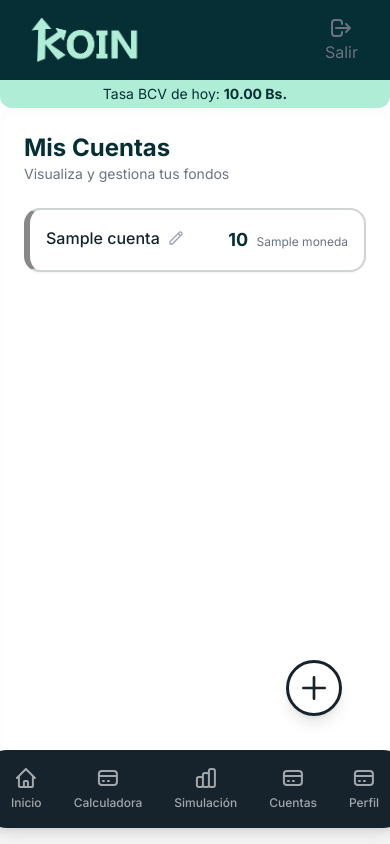
After one commit to gnesy/koin, a Django app: template templates/cuentas.html in a window 390 px wide. The commit adds this page. Run offline with Django 5.2, Linux system fonts and the light colour scheme; the template is opened without the code that fills it: most values are stand-ins (such as "Sample title", 1, 10 or a date in 2020); form fields are guessed from the names that the template uses; some libraries are stand-ins or nearby versions.

Commit message:
feat: Add account management features and update financial dashboard
- Implemented CuentaForm for creating and editing accounts.
- Added views for managing accounts: cuentas_view, editar_cuenta_view, eliminar_cuenta_view.
- Updated dashboard to display total balances in USD and VES.
- Enhanced templates for account management, including modals for editing and adding accounts.
- Introduced context processor for global data (tasa_bcv_global).
- Updated models to include new fields and methods for currency management.
- Improved UI with responsive design and better user experience.

```diff
--- a/finances/models.py
+++ b/finances/models.py
@@ -66,7 +66,7 @@ class Moneda(models.Model):
     tasa_cambio = models.DecimalField(max_digits=18, decimal_places=4)
 
     def __str__(self):
-        return self.nombre_moneda
+        return self.codigo
 
 # Tabla de Cuentas
 class Cuenta(models.Model):
--- a/koin/settings.py
+++ b/koin/settings.py
@@ -38,6 +38,7 @@ INSTALLED_APPS = [
     'django.contrib.sessions',
     'django.contrib.messages',
     'django.contrib.staticfiles',
+    'django.contrib.humanize',
     'finances',
     'simulation',
 ]
@@ -64,6 +65,7 @@ TEMPLATES = [
                 'django.template.context_processors.request',
                 'django.contrib.auth.context_processors.auth',
                 'django.contrib.messages.context_processors.messages',
+                'finances.context_processors.datos_globales_koin',
             ],
         },
     },
@@ -105,7 +107,7 @@ AUTH_PASSWORD_VALIDATORS = [
 # Internationalization
 # https://docs.djangoproject.com/en/6.0/topics/i18n/
 
-LANGUAGE_CODE = 'es'
+LANGUAGE_CODE = 'es-ve'
 
 TIME_ZONE = 'America/Caracas'
 
--- a/koin/urls.py
+++ b/koin/urls.py
@@ -17,12 +17,15 @@ Including another URLconf
 from django.contrib import admin
 from django.urls import path
 from django.contrib.auth.views import LogoutView
-from finances.views import registro_usuario, dashboard, login_view
+from finances.views import registro_usuario, dashboard, login_view, cuentas_view, editar_cuenta_view, eliminar_cuenta_view
 
 urlpatterns = [
     path('admin/', admin.site.urls),
     path('panel-financiero/', dashboard, name='dashboard'),
     path('iniciar-sesion/', login_view, name='login'),
     path('registro/', registro_usuario, name='registro'),
+    path('cuentas/', cuentas_view, name='cuentas'),
     path("salir/", LogoutView.as_view(next_page="login"), name="logout"),
+    path('cuentas/editar/<int:cuenta_id>/', editar_cuenta_view, name='editar_cuenta'),
+    path('cuentas/eliminar/<int:cuenta_id>/', eliminar_cuenta_view, name='eliminar_cuenta'),
 ]
--- a/templates/base.html
+++ b/templates/base.html
@@ -24,7 +24,7 @@
     </script>
     <link href="https://fonts.googleapis.com/css2?family=Inter:wght@400;500;600;700&display=swap" rel="stylesheet">
 </head>
-<body class="bg-gradient-to-b from-deep-teal via-[#51847b] to-mint-green text-charcoal-teal antialiased min-h-screen">
+<body class="text-deep-teal antialiased h-[100dvh]">
     {% block layout %}{% endblock %}
 </body>
 </html>
--- a/templates/base_auth.html
+++ b/templates/base_auth.html
@@ -1,7 +1,7 @@
 {% extends 'base.html' %}
 
 {% block layout %}
-<div class="min-h-screen flex flex-col justify-center items-center p-4">
+<div class="h-screen flex flex-col justify-center items-center p-4 bg-gradient-to-b from-deep-teal via-[#51847b]">
     {% block content %}
     {% endblock %}
 </div>
--- a/templates/base_dashboard.html
+++ b/templates/base_dashboard.html
@@ -2,36 +2,65 @@
 {% load static %}
 
 {% block layout %}
-<div class="min-h-screen bg-pale-blue-grey flex items-center justify-center font-sans">
 
-    <div class="w-full h-[100dvh]  bg-white  relative flex flex-col overflow-hidden ">
+    <div class="fixed inset-0 h-[100dvh] w-full font-sans relative flex flex-col overflow-hidden ">
 
-        <header class="h-20 bg-white flex items-center justify-between px-6 shrink-0 z-10">
+        <header class="h-20 bg-deep-teal flex items-center justify-between px-6 ">
             <div>
-                <h1 class="text-xl font-bold text-deep-teal">Koin</h1>
-                <p class="text-xs text-gray-400">Jefe de Familia: {{ user.first_name }}</p>
+                <img src="{% static 'images/KOIN completo degradado.png' %}" alt="Logo Koin" width="120px">
             </div>
-                        <div class="w-10 h-10 rounded-full bg-pale-blue-grey flex items-center justify-center text-deep-teal font-bold">
-                {{ user.first_name|first|default:"U" }}
+            <div class="flex items-center gap-3">
+
+                <!-- SIGNOUT -->
+                 <div class="flex flex-col items-center gap-2">
+                    <form method="POST" action="{% url 'logout' %}">
+                    {% csrf_token %}
+                        <button type="submit" class=" flex flex-col items-center text-gray-500 hover:text-red-500 p-2 transition-colors">
+                            <svg class="w-6 h-6" fill="none" stroke="currentColor" viewBox="0 0 24 24"><path stroke-linecap="round" stroke-linejoin="round" stroke-width="2" d="M17 16l4-4m0 0l-4-4m4 4H7m6 4v1a3 3 0 01-3 3H6a3 3 0 01-3-3V7a3 3 0 013-3h4a3 3 0 013 3v1"></path></svg>
+                            <p>Salir</p>
+                        </button>
+                    </form>
+                </div>
             </div>
+
         </header>
+        <div class="bg-mint-green rounded-b-xl text-sm text-deep-teal text-center py-1 z-10 ">
+            <p class="">Tasa BCV de hoy: <span class="font-bold">{{ tasa_bcv_global|floatformat:2 }} Bs.</span></p>
+        </div>
 
-        <main class="flex-1 overflow-hidden p-6 pb-32 bg-pale-blue-grey rounded-t-3xl shadow-[inset_0px_4px_10px_rgba(0,0,0,0.02)]">
+
+        <main class="flex-1 overflow-y-auto overflow-x-hidden rounded-t-xl p-6 pb-32 shadow-[inset_0px_4px_10px_rgba(0,0,0,0.02)]">
             {% block content %}
             {% endblock %}
         </main>
-        <!-- ESTE ES EL DIV DEL DOCK BAR -->
-        <div class="absolute bottom-6 left-1/2 -translate-x-1/2 h-16 px-6 bg-charcoal-teal rounded-3xl shadow-xl flex items-center justify-center gap-4 z-50 w-max transition-all duration-300 ease-in-out">
+        <!-- ESTE ES EL DIV DEL DOCK BAR CORREGIDO -->
+        <div class="absolute bottom-4 sm:bottom-6 left-1/2 -translate-x-1/2 min-h-[4rem] py-2 px-4 sm:px-6 bg-charcoal-teal rounded-3xl shadow-xl flex items-center justify-center gap-2 sm:gap-4 z-50 w-max transition-all duration-300 ease-in-out">
 
-            <a href="{% url 'dashboard' %}" class="flex flex-col items-center justify-center w-12 h-12 rounded-2xl hover:bg-warm-yellow  hover:text-charcoal-teal text-white/60 hover:scale-105 transition-transform">
+            <a href="{% url 'dashboard' %}" class="flex flex-col items-center justify-center w-auto px-3 py-2 rounded-2xl hover:bg-mint-green hover:text-charcoal-teal text-white/60 hover:scale-105 transition-all">
                 <svg class="w-6 h-6" fill="none" stroke="currentColor" viewBox="0 0 24 24"><path stroke-linecap="round" stroke-linejoin="round" stroke-width="2" d="M3 12l2-2m0 0l7-7 7 7M5 10v10a1 1 0 001 1h3m10-11l2 2m-2-2v10a1 1 0 01-1 1h-3m-6 0a1 1 0 001-1v-4a1 1 0 011-1h2a1 1 0 011 1v4a1 1 0 001 1m-6 0h6"></path></svg>
+                <p class="text-[12px] sm:text-sm mt-1 font-medium">Inicio</p>
             </a>
 
-            <a href="#" class="flex flex-col items-center justify-center w-12 h-12 hover:bg-warm-yellow rounded-2xl hover:text-charcoal-teal text-white/60 hover:scale-105 transition-colors">
+            <a href="#" class="flex flex-col items-center justify-center w-auto px-3 py-2 hover:bg-mint-green rounded-2xl hover:text-charcoal-teal text-white/60 hover:scale-105 transition-all">
                 <svg class="w-6 h-6" fill="none" stroke="currentColor" viewBox="0 0 24 24"><path stroke-linecap="round" stroke-linejoin="round" stroke-width="2" d="M3 10h18M7 15h1m4 0h1m-7 4h12a3 3 0 003-3V8a3 3 0 00-3-3H6a3 3 0 00-3 3v8a3 3  0 003 3z"></path></svg>
+                <p class="text-[12px] sm:text-sm mt-1 font-medium">Calculadora</p>
+            </a>
+
+            <a href="#" class="flex flex-col items-center justify-center w-auto px-3 py-2 hover:bg-mint-green rounded-2xl hover:text-charcoal-teal text-white/60 hover:scale-105 transition-all">
+                <svg class="w-6 h-6" fill="none" stroke="currentColor" viewBox="0 0 24 24"><path stroke-linecap="round" stroke-linejoin="round" stroke-width="2" d="M9 19v-6a2 2 0 00-2-2H5a2 2 0 00-2 2v6a2 2 0 002 2h2a2 2 0 002-2zm0 0V9a2 2 0 012-2h2a2 2 0 012 2v10m-6 0a2 2 0 002 2h2a2 2 0 002-2m0 0V5a2 2 0 012-2h2a2 2 0 012 2v14a2 2 0 01-2 2h-2a2 2 0 01-2-2z"></path></svg>
+                <p class="text-[12px] sm:text-sm mt-1 font-medium">Simulación</p>
+            </a>
+
+            <a href="{% url 'cuentas' %}" class="flex flex-col items-center justify-center w-auto px-3 py-2 hover:bg-mint-green rounded-2xl hover:text-charcoal-teal text-white/60 hover:scale-105 transition-all">
+                <svg class="w-6 h-6" fill="none" stroke="currentColor" viewBox="0 0 24 24"><path stroke-linecap="round" stroke-linejoin="round" stroke-width="2" d="M3 10h18M7 15h1m4 0h1m-7 4h12a3 3 0 003-3V8a3 3 0 00-3-3H6a3 3 0 00-3 3v8a3 3  0 003 3z"></path></svg>
+                <p class="text-[12px] sm:text-sm mt-1 font-medium">Cuentas</p>
+            </a>
+
+            <a href="#" class="flex flex-col items-center justify-center w-auto px-3 py-2 hover:bg-mint-green rounded-2xl hover:text-charcoal-teal text-white/60 hover:scale-105 transition-all">
+                <svg class="w-6 h-6" fill="none" stroke="currentColor" viewBox="0 0 24 24"><path stroke-linecap="round" stroke-linejoin="round" stroke-width="2" d="M3 10h18M7 15h1m4 0h1m-7 4h12a3 3 0 003-3V8a3 3 0 00-3-3H6a3 3 0 00-3 3v8a3 3  0 003 3z"></path></svg>
+                <p class="text-[12px] sm:text-sm mt-1 font-medium">Perfil</p>
             </a>
 
         </div>
     </div>
-</div>
 {% endblock %}
--- /dev/null
+++ b/templates/cuentas.html
@@ -0,0 +1,144 @@
+{% extends 'base_dashboard.html' %}
+{% load humanize %}
+{% block title %}Cuentas - Koin{% endblock %}
+{% block content %}
+
+
+
+<div class=" w-full max-w-4xl mx-auto space-y-6">
+    <div class="mb-6">
+        <h2 class="text-2xl font-bold text-deep-teal">Mis Cuentas</h2>
+        <p class="text-sm text-gray-500">Visualiza y gestiona tus fondos</p>
+    </div>
+    <!-- ========================================== -->
+    <!-- 1. LISTA DE CUENTAS DINÁMICAS Y EDICIÓN    -->
+    <!-- ========================================== -->
+    <div class="space-y-4">
+        {% for cuenta in cuentas %}
+        <div class="bg-white border-l-[6px] border-y-2 border-r-2 border-y-charcoal-teal/20 border-r-charcoal-teal/20 rounded-2xl p-4 shadow-sm flex flex-col relative group" style="border-left-color: {{ cuenta.color_cuenta|default:'#16232C' }};">
+            <div class="flex justify-between items-start">
+                <div class="flex items-center gap-2">
+                    <span class="font-medium text-charcoal-teal">{{ cuenta.nombre_cuenta }}</span>
+
+                    <!-- BOTÓN DE EDITAR (Lápiz) -->
+                    <button onclick="document.getElementById('modal-editar-{{ cuenta.id }}').classList.remove('hidden')" class="text-gray-400 hover:text-warm-yellow transition-colors">
+                        <svg class="w-4 h-4" fill="none" stroke="currentColor" viewBox="0 0 24 24"><path stroke-linecap="round" stroke-linejoin="round" stroke-width="2" d="M15.232 5.232l3.536 3.536m-2.036-5.036a2.5 2.5 0 113.536 3.536L6.5 21.036H3v-3.572L16.732 3.732z"></path></svg>
+                    </button>
+                </div>
+
+                <div class="text-right">
+                    <span class="text-lg font-bold text-deep-teal">{{ cuenta.saldo_inicial_cuenta|intcomma }}</span>
+                    <span class="text-xs text-gray-500 ml-1">{{ cuenta.moneda }}</span>
+                </div>
+            </div>
+        </div>
+
+        <!-- MODAL DE EDICIÓN EXCLUSIVO PARA ESTA CUENTA -->
+        <div id="modal-editar-{{ cuenta.id }}" class="hidden fixed inset-0 bg-charcoal-teal/60 backdrop-blur-sm z-[100] flex items-center justify-center p-4">
+            <div class="bg-white rounded-3xl w-full max-w-sm p-6 shadow-2xl transform transition-all">
+                <div class="flex justify-between items-center mb-6">
+                    <h3 class="text-xl font-bold text-deep-teal">Editar Cuenta</h3>
+                    <button onclick="document.getElementById('modal-editar-{{ cuenta.id }}').classList.add('hidden')" class="text-gray-400 hover:text-red-500 transition-colors">
+                        <svg class="w-6 h-6" fill="none" stroke="currentColor" viewBox="0 0 24 24"><path stroke-linecap="round" stroke-linejoin="round" stroke-width="2" d="M6 18L18 6M6 6l12 12"></path></svg>
+                    </button>
+                </div>
+
+                <!-- FORMULARIO DE EDICIÓN -->
+                <form method="POST" action="{% url 'editar_cuenta' cuenta.id %}" class="space-y-4">
+                    {% csrf_token %}
+
+                    <div class="space-y-1">
+                        <label class="text-xs font-semibold text-charcoal-teal ml-2">Nombre de la cuenta</label>
+                        <input type="text" name="nombre_cuenta" value="{{ cuenta.nombre_cuenta }}" required class="w-full px-4 py-3 bg-pale-blue-grey rounded-xl outline-none transition-colors">
+                    </div>
+
+                    <div class="space-y-1">
+                        <label class="text-xs font-semibold text-charcoal-teal ml-2">Saldo</label>
+                        <input type="number" step="0.01" name="saldo_inicial_cuenta" value="{{ cuenta.saldo_inicial_cuenta|stringformat:".2f" }}" required class="w-full px-4 py-3 bg-pale-blue-grey rounded-xl outline-none transition-colors">
+                    </div>
+
+                    <div class="space-y-1">
+                        <label class="text-xs font-semibold text-charcoal-teal ml-2">Color identificador</label>
+                        <input type="color" name="color_cuenta" value="{{ cuenta.color_cuenta }}" class="w-full h-12 px-2 py-1 bg-pale-blue-grey rounded-xl outline-none cursor-pointer">
+                    </div>
+
+                    <div class="pt-4 flex flex-col gap-3">
+                        <button type="submit" class="w-full bg-mint-green text-charcoal-teal font-bold rounded-full py-4 mt-2 hover:bg-deep-teal hover:text-white transition-all shadow-md">
+                            Guardar Cambios
+                        </button>
+                    </div>
+                </form>
+
+                <!-- FORMULARIO DE ELIMINACIÓN -->
+                <form method="POST" action="{% url 'eliminar_cuenta' cuenta.id %}" class="mt-3 text-center" onsubmit="return confirm('¿Estás seguro de que deseas eliminar esta cuenta? Esta acción no se puede deshacer.');">
+                    {% csrf_token %}
+                    <button type="submit" class="w-full bg-red-600 text-white font-bold rounded-full py-4 mt-2 hover:bg-red-700 hover:text-white transition-all shadow-md">
+                        Eliminar Cuenta
+                    </button>
+                </form>
+            </div>
+        </div>
+
+        {% empty %}
+        <div class="text-center py-10 text-gray-400">
+            <p>No tienes cuentas registradas.</p>
+            <p class="text-xs mt-1">Presiona el botón + para agregar una.</p>
+        </div>
+        {% endfor %}
+    </div>
+
+
+    <!-- ========================================== -->
+    <!-- 2. BOTÓN FLOTANTE (FAB) PARA AGREGAR       -->
+    <!-- ========================================== -->
+    <!-- Se ajustó bottom-24 y right-6 para que no quede detrás del menú inferior -->
+    <button onclick="document.getElementById('modal-cuenta').classList.remove('hidden')" class="absolute bottom-32 right-12 lg:right-40 w-14 h-14 bg-white border-[3px] border-charcoal-teal text-charcoal-teal rounded-full shadow-lg flex items-center justify-center hover:scale-105 transition-transform z-40">
+        <svg class="w-8 h-8" fill="none" stroke="currentColor" viewBox="0 0 24 24"><path stroke-linecap="round" stroke-linejoin="round" stroke-width="2" d="M12 4v16m8-8H4"></path></svg>
+    </button>
+
+</div>
+
+
+<!-- ========================================== -->
+<!-- 3. MODAL PARA AGREGAR NUEVA CUENTA         -->
+<!-- ========================================== -->
+<div id="modal-cuenta" class="hidden fixed inset-0 bg-charcoal-teal/60 backdrop-blur-sm z-[100] flex items-center justify-center p-4">
+    <div class="bg-white rounded-3xl w-full max-w-sm p-6 shadow-2xl transform transition-all">
+        <div class="flex justify-between items-center mb-6">
+            <h3 class="text-xl font-bold text-deep-teal">Nueva Cuenta</h3>
+            <button onclick="document.getElementById('modal-cuenta').classList.add('hidden')" class="text-gray-400 hover:text-red-500 transition-colors">
+                <svg class="w-6 h-6" fill="none" stroke="currentColor" viewBox="0 0 24 24"><path stroke-linecap="round" stroke-linejoin="round" stroke-width="2" d="M6 18L18 6M6 6l12 12"></path></svg>
+            </button>
+        </div>
+
+        <form method="POST" class="space-y-4">
+            {% csrf_token %}
+
+            <div class="space-y-1">
+                <label class="text-xs font-semibold text-charcoal-teal ml-2">Nombre de la cuenta</label>
+                {{ form.nombre_cuenta }}
+            </div>
+
+            <div class="grid grid-cols-2 gap-4">
+                <div class="space-y-1">
+                    <label class="text-xs font-semibold text-charcoal-teal ml-2">Saldo Inicial</label>
+                    {{ form.saldo_inicial_cuenta }}
+                </div>
+                <div class="space-y-1">
+                    <label class="text-xs font-semibold text-charcoal-teal ml-2">Moneda</label>
+                    {{ form.moneda }}
+                </div>
+            </div>
+
+            <div class="space-y-1">
+                <label class="text-xs font-semibold text-charcoal-teal ml-2">Color identificador</label>
+                {{ form.color_cuenta }}
+            </div>
+
+            <button type="submit" class="w-full bg-mint-green text-charcoal-teal font-bold rounded-full py-4 mt-2 hover:bg-deep-teal hover:text-white transition-all shadow-md">
+                Guardar Cuenta
+            </button>
+        </form>
+    </div>
+</div>
+{% endblock %}
--- a/templates/registration/login.html
+++ b/templates/registration/login.html
@@ -4,7 +4,7 @@
 {% block title %}Iniciar Sesión - Koin{% endblock %}
 
 {% block content %}
-<div class="w-full max-w-[400px] bg-white rounded-[32px] p-8 shadow-sm">
+<div class="w-full max-w-[400px] bg-white rounded-[32px] p-8 shadow-sm ">
     <!-- LOGO -->
     <span class="flex justify-center"><img src="{% static 'images/KOIN icono degradado.png' %}" alt="Logo Koin" width="80px"></span>
     <!-- EN CABEZADO: "Iniciar Sesión - Koin" -->
```
Also changed, not shown: finances/context_processors.py (added, +11 -0 lines), finances/forms.py (+34 -1 lines), finances/services.py (added, +33 -0 lines), finances/views.py (+62 -4 lines), templates/dashboard.html (+64 -40 lines), db.sqlite3.
